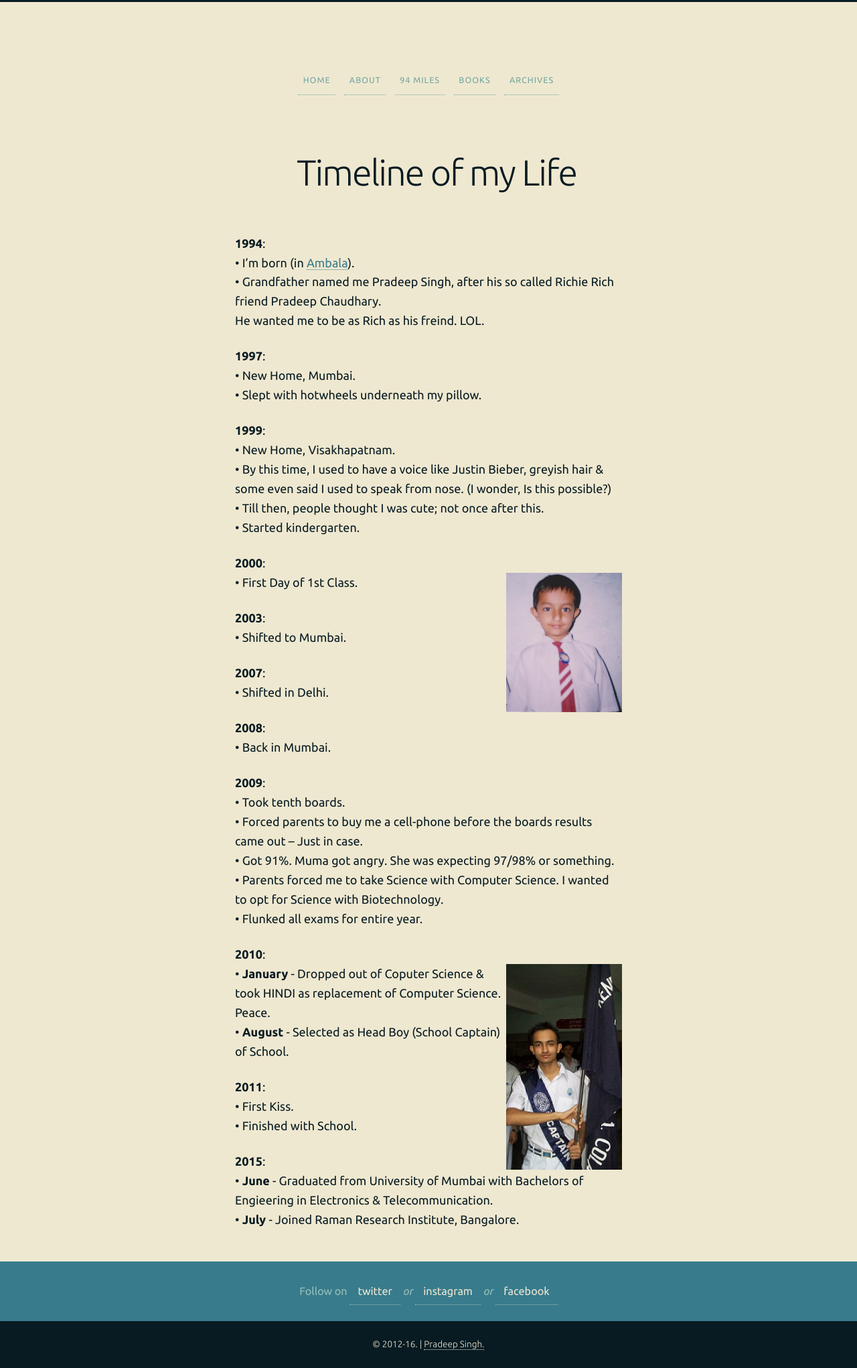
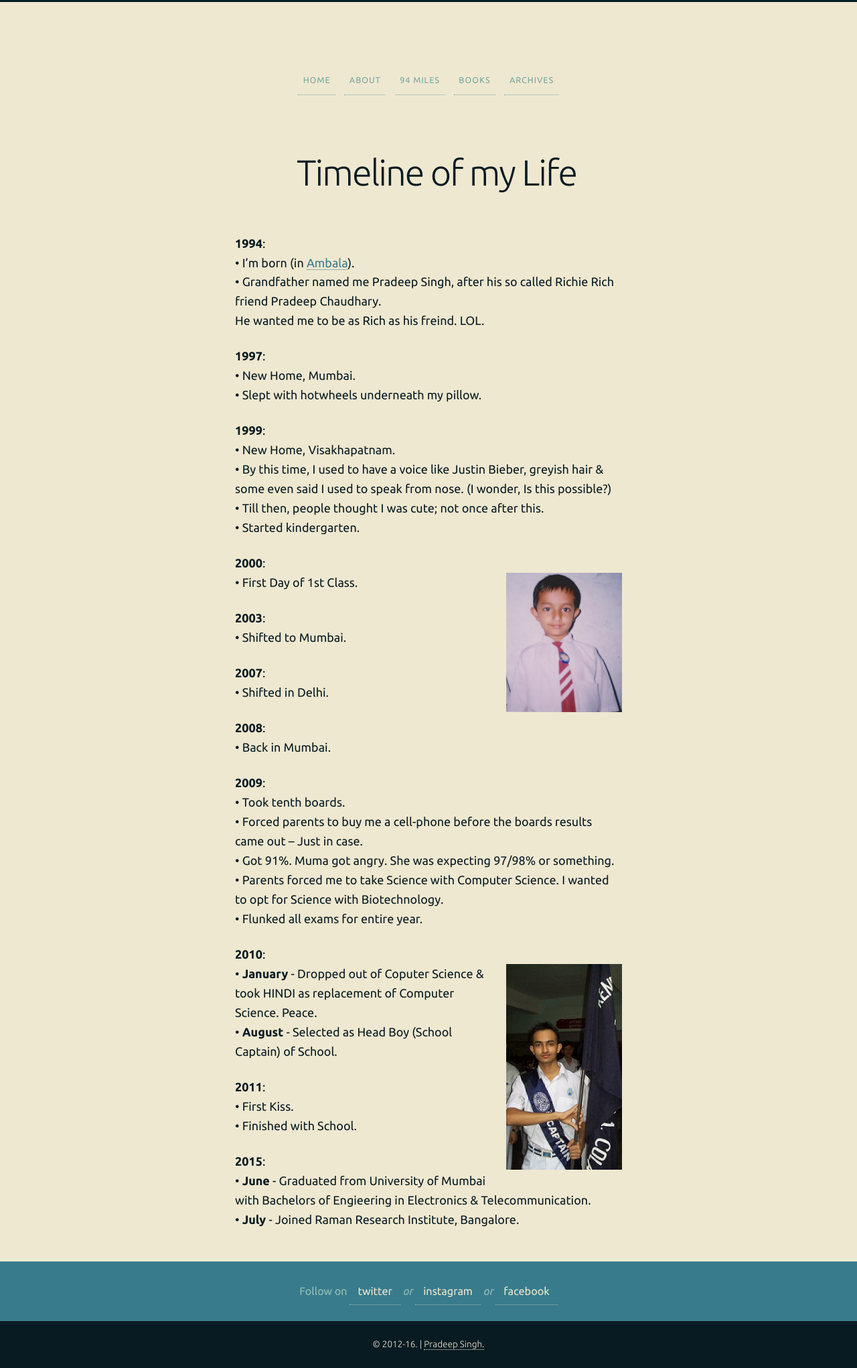
Before and after one commit to 93notes/93notes.github.io, a Jekyll site: the page built from timeline.html, in a window 1280 px wide. Shown: the whole page at 67% size. Built offline with Jekyll 4.4.1, drawn with Linux system fonts in a browser that asks for light colours; nearby versions of some CDN libraries.

Commit message:
Update timeline.html

```diff
--- a/timeline.html
+++ b/timeline.html
@@ -8,6 +8,8 @@ slug: timeline
 <style>
 img {
     float: right;
+    border: 1px;
+    margin: 0px 0px 15px 20px;
    }
 </style>
 
```
